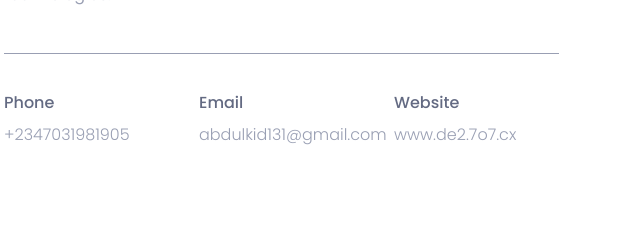
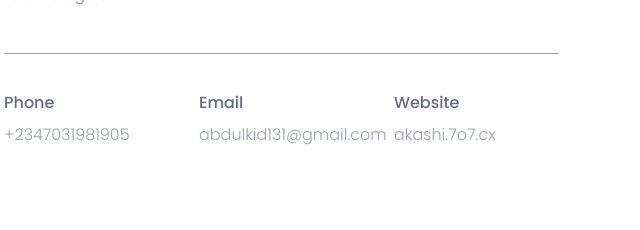
Before and after one commit to Akashii0/Portfolio, a website: page templates/index.html in a window 1280 px wide. Shown: the part 1470-1700 px from the top of the page, 66-706 px from the left. Drawn offline with nearby package versions, Linux system fonts and the light colour scheme.

Commit message:
minor fixes to index.html

```diff
--- a/templates/index.html
+++ b/templates/index.html
@@ -94,7 +94,7 @@
 									<div class="col-sm-4">
 										<div class="single-about-add-info">
 											<h3>website</h3>
-											<p>www.de2.7o7.cx</p>
+											<p>akashi.7o7.cx</p>
 										</div>
 									</div>
 								</div>
```
